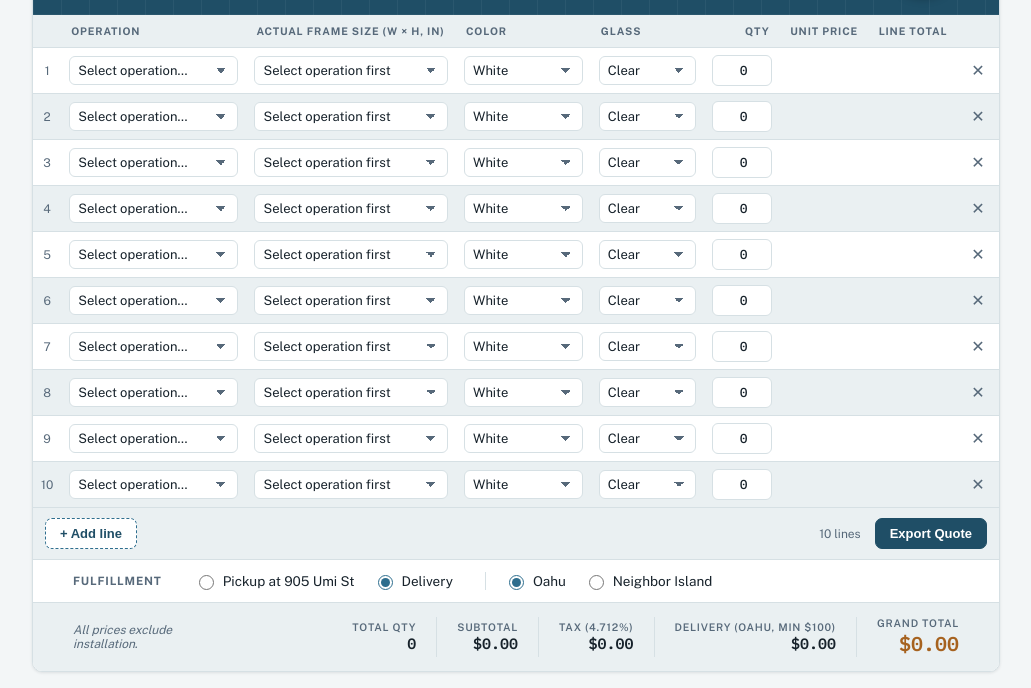
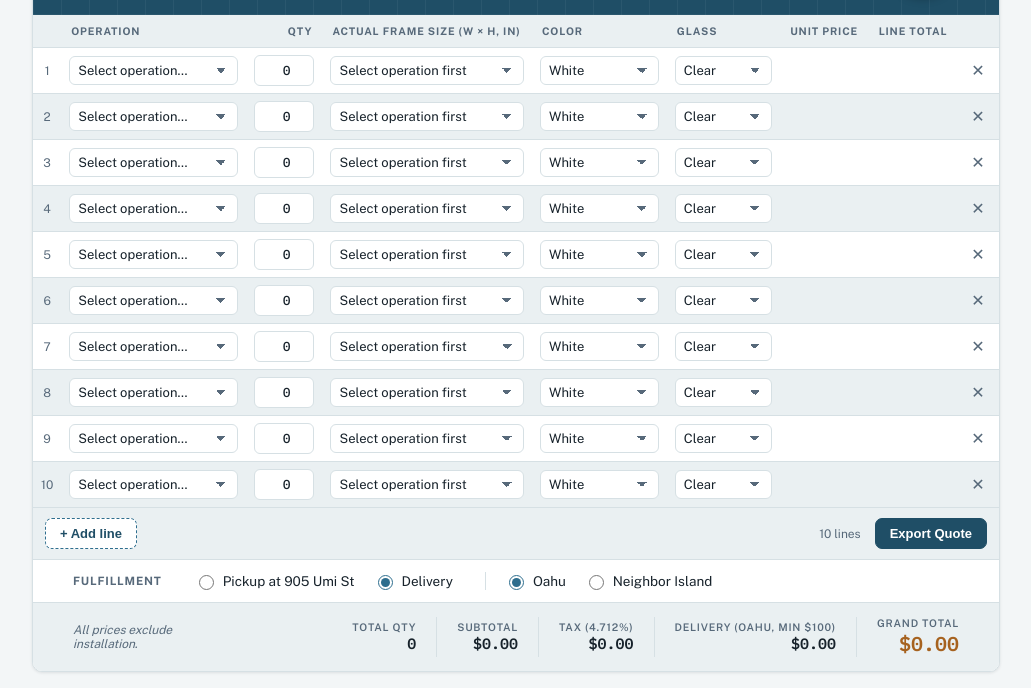
Before and after one commit to I24046025/PacificView-uPVC-Pricing, a plain HTML site: page index.html in a window 1280 px wide. Shown: the part 114-802 px from the top of the page, without its empty margins (124-1155 px from the left). Drawn offline with nearby package versions, Linux system fonts and the light colour scheme.

Commit message:
Move Qty column right after Operation
Co-Authored-By: Claude Opus 5.5 <noreply@anthropic.com>

```diff
--- a/index.html
+++ b/index.html
@@ -218,10 +218,10 @@
           <tr>
             <th></th>
             <th class="col-op">Operation</th>
+            <th class="num col-qty">Qty</th>
             <th class="col-size">Actual Frame Size (W × H, in)</th>
             <th class="col-color">Color</th>
             <th class="col-glass">Glass</th>
-            <th class="num col-qty">Qty</th>
             <th class="num">Unit Price</th>
             <th class="num">Line Total</th>
             <th></th>
@@ -436,6 +436,7 @@
     removeBtn.addEventListener("click", function () { removeRow(state); });
     tdRemove.appendChild(removeBtn);
     tr.appendChild(tdRemove);
+    tr.insertBefore(tdQty, tdSize); // Qty sits right after Operation
 
     state.opSelect = opSelect;
     state.sizeSelect = sizeSelect;
```
